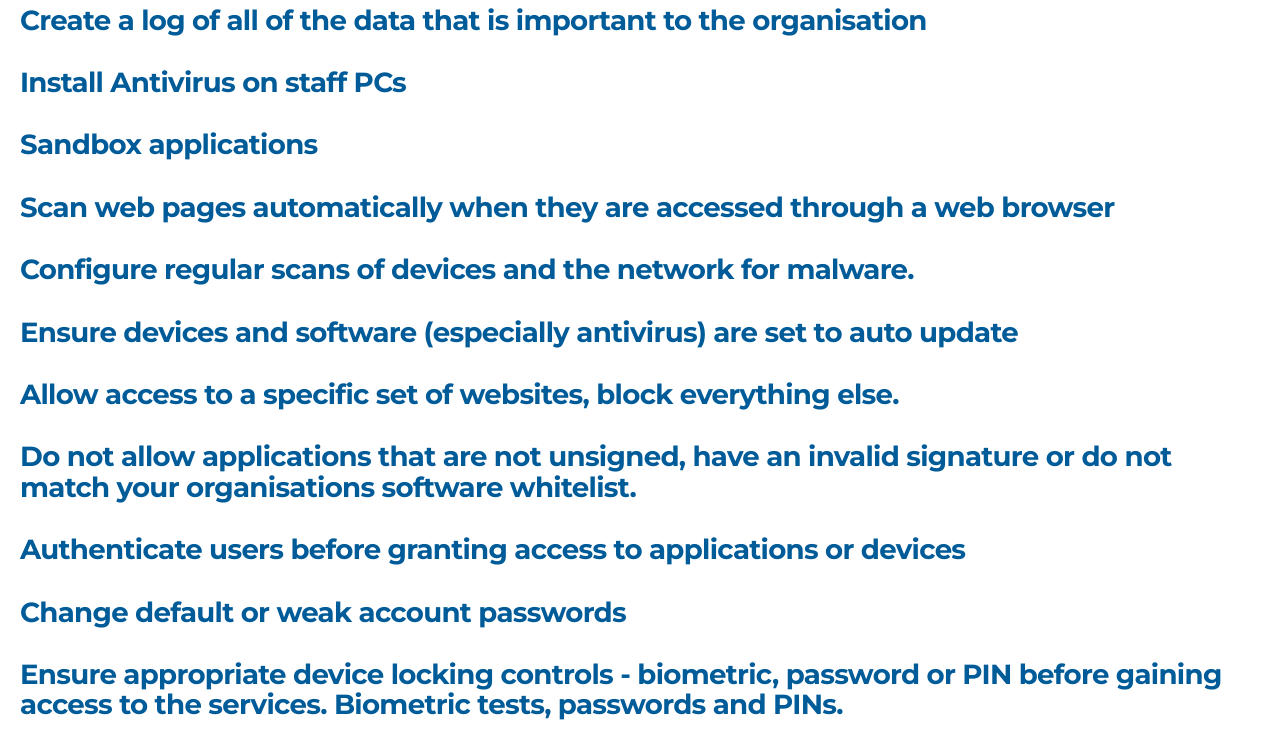
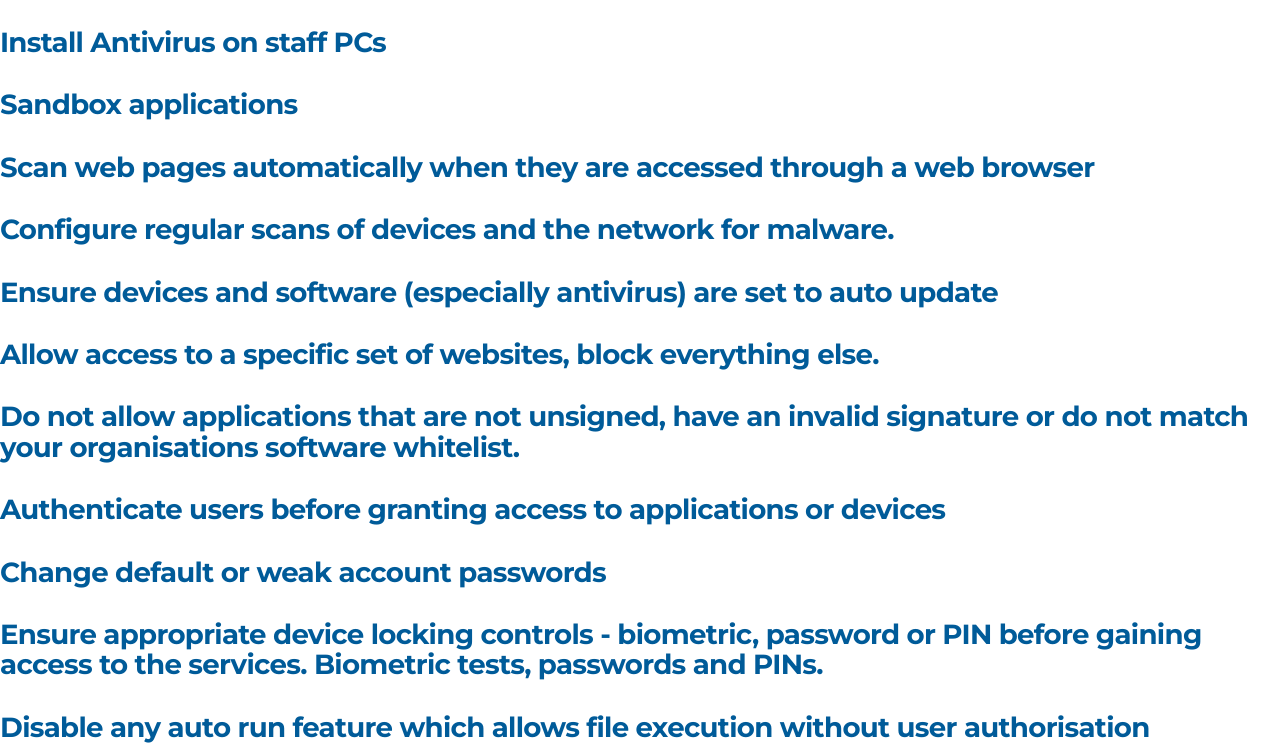
Before and after one commit to security-mountain/security-mountain, a Gatsby site: page /business/ in a window 1280 px wide. Shown: the part 704-1451 px from the top of the page. Built offline with nearby package versions, Linux system fonts and the light colour scheme; Gatsby itself is replaced by a stand-in of ours.

Commit message:
Update style.scss
Signed-off-by: bceda <109223555+bceda@users.noreply.github.com>

```diff
--- a/src/style.scss
+++ b/src/style.scss
@@ -243,9 +243,9 @@ a:focus {
 /* Custom classes */
 
 .global-wrapper {
-  margin: var(--spacing-0) auto;
+  margin: 0;
   max-width: var(--maxWidth-wrapper);
-  padding: var(--spacing-10) var(--spacing-5);
+  padding: 0;
 }
 
 
```
